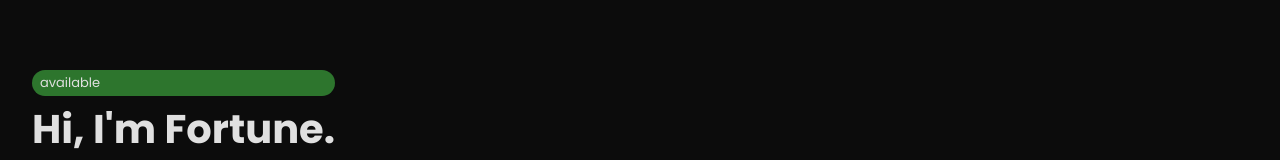
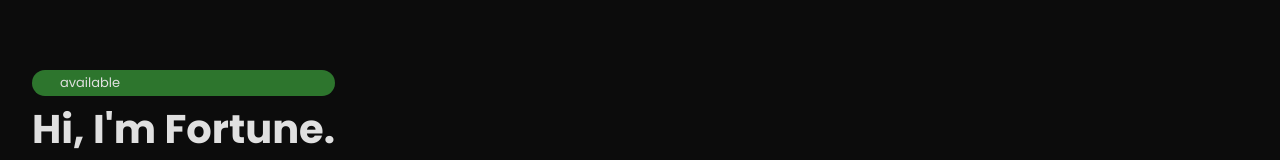
Before and after one commit to FortuneNnah/Portfolio, a React (Vite) app: page / in a window 1280 px wide. Shown: the part 321-481 px from the top of the page. Built offline with nearby package versions, Linux system fonts and the light colour scheme.

Commit message:
styling the avail text and btn

```diff
--- a/src/App.css
+++ b/src/App.css
@@ -109,3 +109,10 @@ body{
 .hero-section h1{
   font-size: 2.5rem;
 }
+
+.avail .circle{
+  width: 20px;
+  height: 20px;
+  border-radius: 50px;
+  color: green;
+}
--- a/src/Components/Main.jsx
+++ b/src/Components/Main.jsx
@@ -31,7 +31,10 @@ const HeroSection = () => {
   return (
     <section className="hero-section">
       <div className="hero-content">
-        <p className="avail">available</p>
+        <div className="avail">
+          <div className="circle"></div>
+          <p className="avail-txt">available</p>
+        </div>
         <h1>Hi, I'm Fortune.</h1>
         <p><b>A Frontend Web Developer</b></p>
       </div>
```
